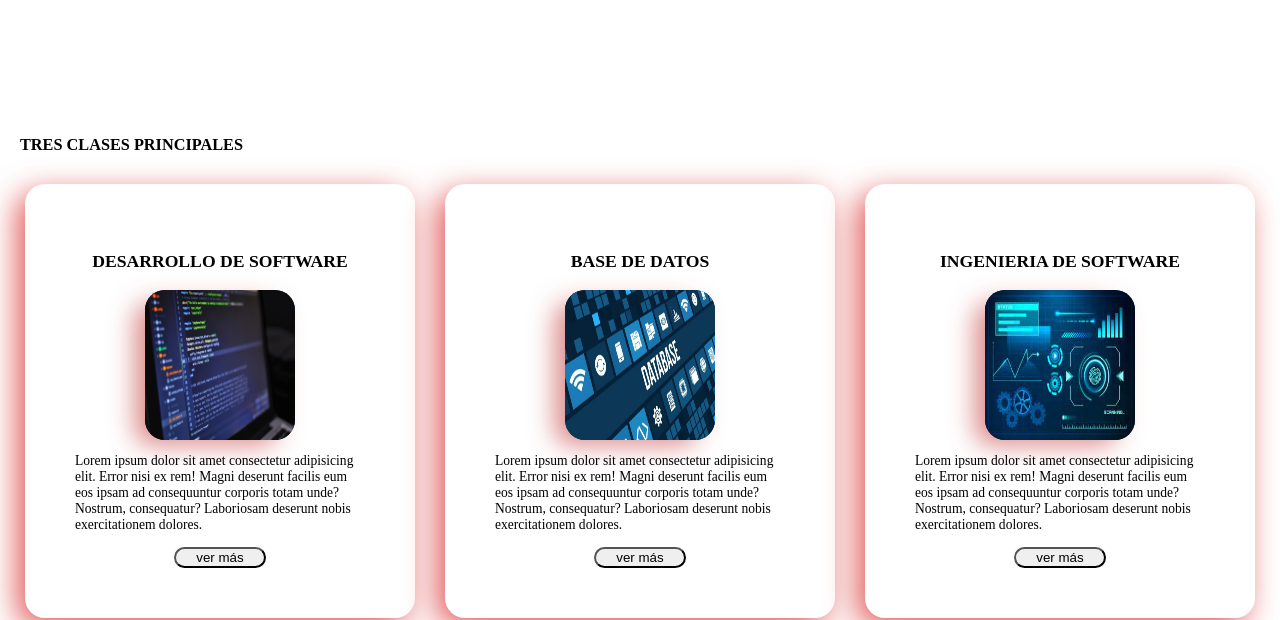
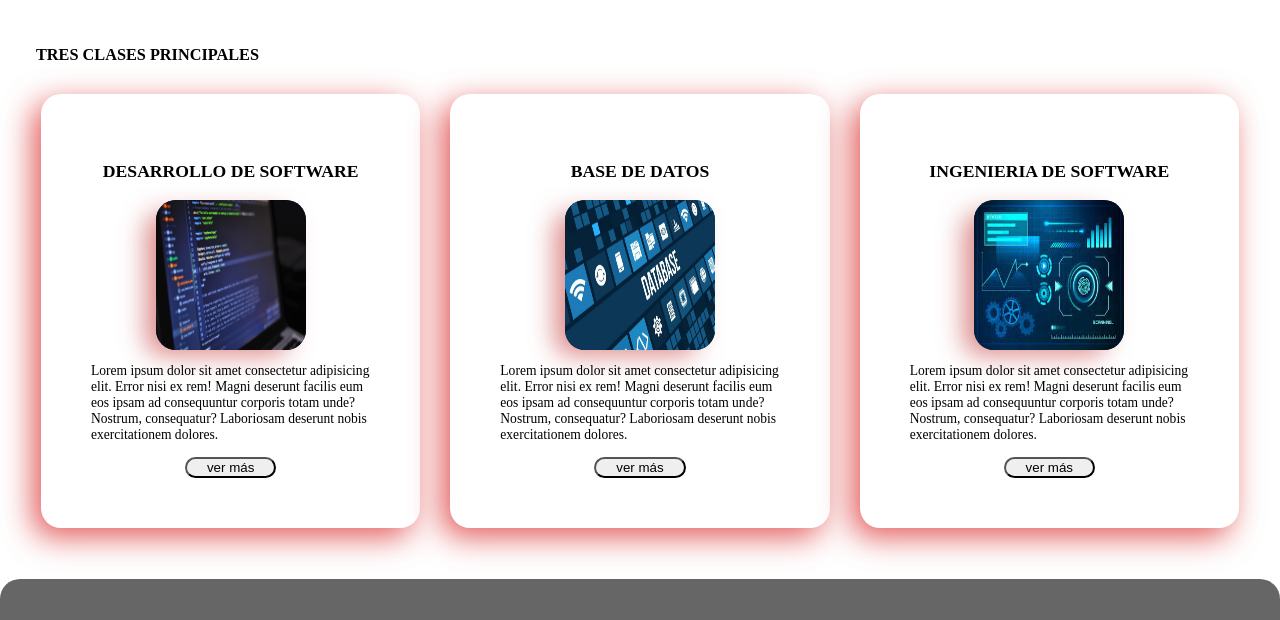
Before and after one commit to AdanSerrano/GL122-H, a plain HTML site: page Lab_No6/PAGINA/index.html in a window 1280 px wide. Shown: the part 191-811 px from the top of the page. Drawn offline with Linux system fonts and the light colour scheme.

Commit message:
Modificacion de margen de container

```diff
--- a/Lab_No6/CSS/style.css
+++ b/Lab_No6/CSS/style.css
@@ -68,8 +68,12 @@ header{
     text-align: center;
 }
 
+#Nuestras-Clases{
+    margin: 16px;
+}
+
 #Nuestras-Clases .container{
-    padding: 100px 0px;
+    padding: 10px 0px;
 }
 
 #Nuestras-Clases .container h2{
```
